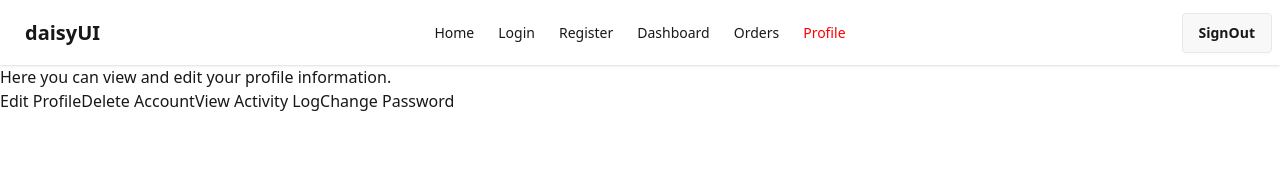
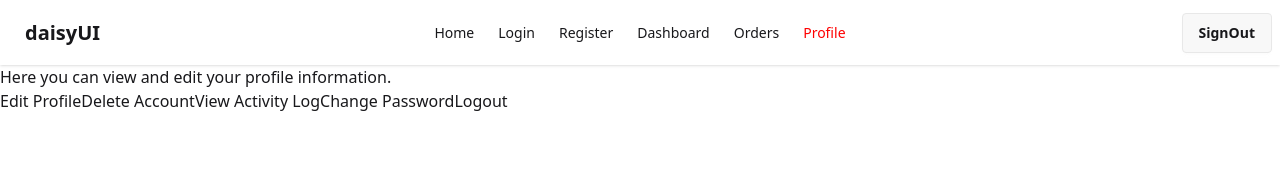
Before and after one commit to SarwarMorshad/react-authintegretion, a React (Vite) app: page /profile in a window 1280 px wide. Shown: the top 179 px of the page. Built offline with nearby package versions, Linux system fonts and the light colour scheme; no server answers; sample sign-in values are in the browser's storage.

Commit message:
Profile Edit Update

```diff
--- a/src/components/Profile/Profile.jsx
+++ b/src/components/Profile/Profile.jsx
@@ -8,6 +8,7 @@ const Profile = () => {
       <button>Delete Account</button>
       <button>View Activity Log</button>
       <button>Change Password</button>
+      <button>Logout</button>
     </div>
   );
 };
```
